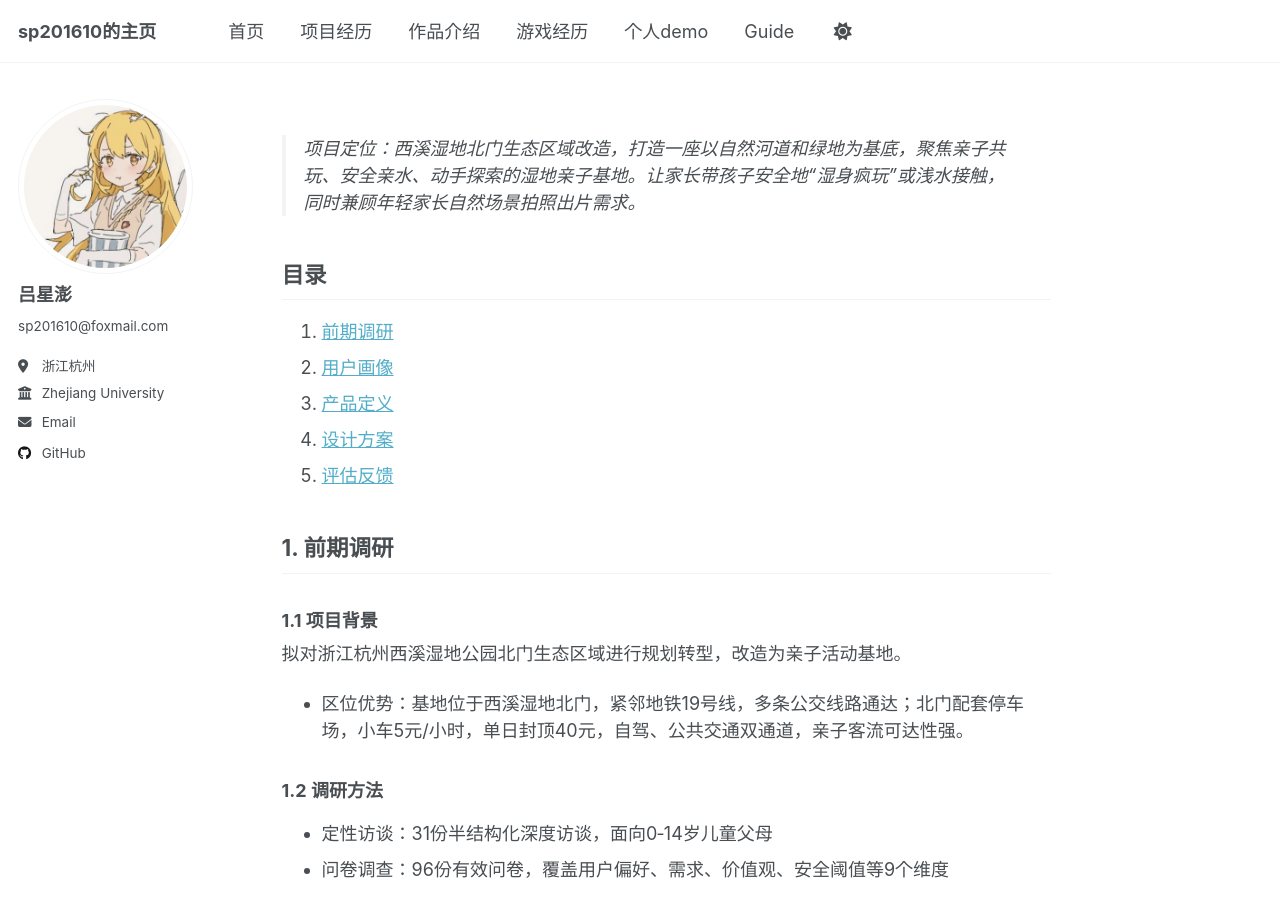
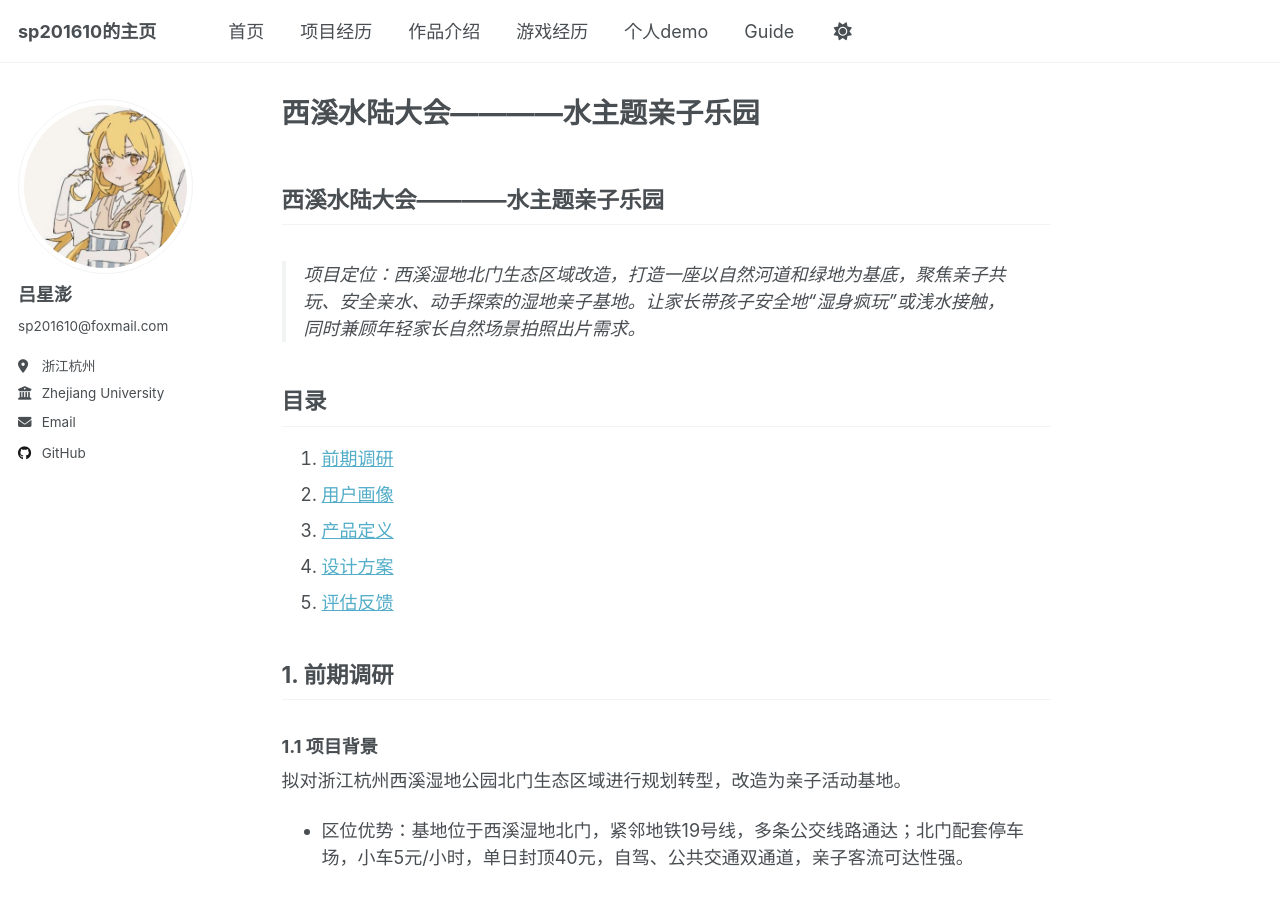
Before and after one commit to sp201610/sp201610.github.io, a Jekyll site: the page built from _pages/works/xixi.md, in a window 1280 px wide and 900 px high. Built offline with Jekyll 4.4.1, drawn with Linux system fonts in a browser that asks for light colours; our own code applies the rules of GitHub Pages for plain Markdown files.

Commit message:
Update xixi.md

```diff
--- a/_pages/works/xixi.md
+++ b/_pages/works/xixi.md
@@ -1,3 +1,5 @@
+
+## 西溪水陆大会————水主题亲子乐园
 
 > 项目定位：西溪湿地北门生态区域改造，打造一座以自然河道和绿地为基底，聚焦亲子共玩、安全亲水、动手探索的湿地亲子基地。让家长带孩子安全地“湿身疯玩”或浅水接触，同时兼顾年轻家长自然场景拍照出片需求。
 
```
